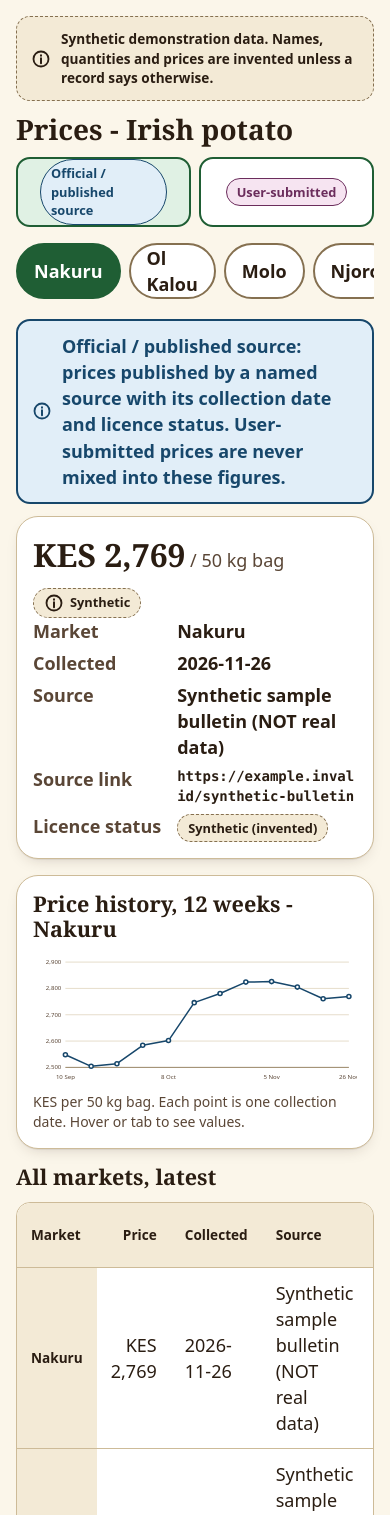
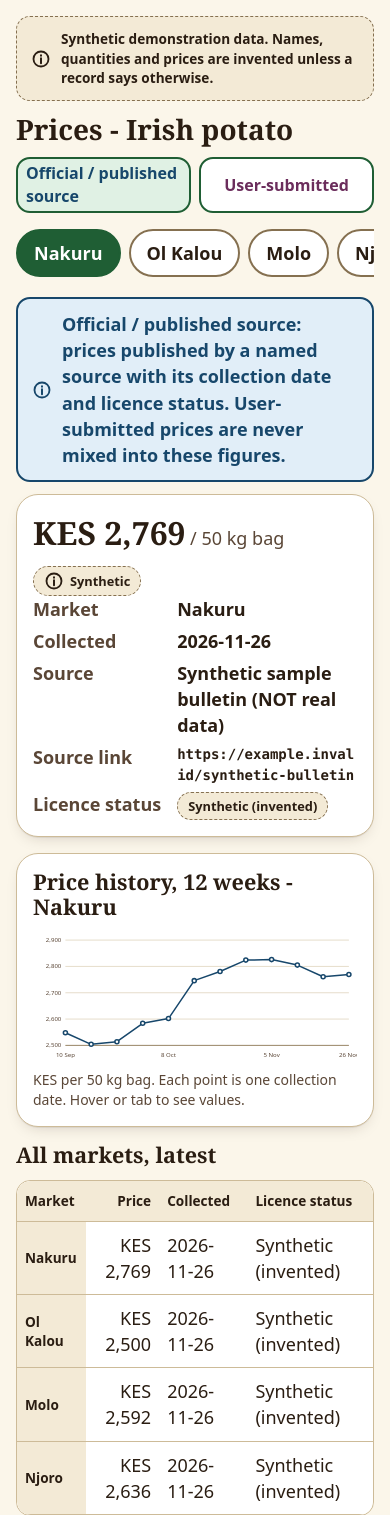
Before and after one commit to Victor-Wambua/freshroute, a Laravel app: page /prices in a window 390 px wide. Shown: the part 65-1580 px from the top of the page. Run offline with Laravel 12, Linux system fonts and the light colour scheme; data comes from the database, SQL or seed files in the repository; style sheets or scripts are compiled from the project's sources.

Commit message:
Collapse market filters and trim prices table on phones; add UX review

```diff
--- a/resources/css/app.css
+++ b/resources/css/app.css
@@ -202,3 +202,13 @@ dl.facts{display:grid;grid-template-columns:auto 1fr;gap:6px 16px;margin:0}dl.fa
 
 .brand{min-height:48px}
 .brand{min-width:48px}
+
+/* UX review */
+.tabs .badge{border:0;background:none;font-size:1rem;padding:0}
+.tabs a.btn{padding:0 8px}
+.more-filters{grid-column:1/-1;display:grid;gap:10px}
+.filter-toggle{display:none;grid-column:1/-1}
+@media(max-width:759px){.js .filter-toggle{display:inline-flex}.js .more-filters:not(.on){display:none}}
+@media(min-width:760px){.more-filters{grid-template-columns:repeat(3,1fr)}}
+@media(max-width:600px){.hide-sm{display:none}th,td{padding:10px 8px}}
+.chip.linkchip{white-space:nowrap}
--- a/resources/views/market/index.blade.php
+++ b/resources/views/market/index.blade.php
@@ -5,10 +5,13 @@
 <x-errors/>
 <form method="get" class="toolbar" role="search">
     <div><label for="q" class="sr">{{ __('ui.search') }}</label><input id="q" type="search" name="q" value="{{ $d['q'] ?? '' }}" placeholder="{{ __('ui.search_ph') }}"></div>
+    <button type="button" class="btn ghost sm filter-toggle" data-toggle="#more-filters" aria-expanded="false" aria-controls="more-filters">{{ __('ui.filter') }}</button>
+    <div class="more-filters @if(!empty($d['county']) || !empty($d['min_bags']) || !empty($d['grade']) || (($d['sort'] ?? 'harvest') !== 'harvest')) on @endif" id="more-filters">
     <div><label for="county" class="sr">{{ __('ui.county') }}</label><select id="county" name="county"><option value="">{{ __('ui.all_counties') }}</option>@foreach(config('freshroute.counties') as $c)<option @selected(($d['county'] ?? '') === $c)>{{ $c }}</option>@endforeach</select></div>
     <div><label for="min_bags" class="sr">{{ __('ui.min_bags') }}</label><input id="min_bags" type="number" min="1" name="min_bags" value="{{ $d['min_bags'] ?? '' }}" placeholder="{{ __('ui.min_bags') }}" inputmode="numeric"></div>
     <div><label for="sort" class="sr">{{ __('ui.sort') }}</label><select id="sort" name="sort">@foreach(['harvest','price_asc','price_desc','qty'] as $s)<option value="{{ $s }}" @selected(($d['sort'] ?? 'harvest') === $s)>{{ __('ui.sort_'.$s) }}</option>@endforeach</select></div>
     <fieldset style="border:0;padding:0;margin:0;grid-column:1/-1"><legend class="sr">{{ __('ui.grade') }}</legend><div class="chips">@foreach(['A','B','C'] as $g)<label class="chip" style="display:inline-flex;align-items:center;gap:8px;margin:0"><input type="checkbox" name="grade[]" value="{{ $g }}" @checked(in_array($g, $d['grade'] ?? []))> {{ __('ui.grade') }} {{ $g }}</label>@endforeach</div></fieldset>
+    </div>
     <button class="btn" type="submit">{{ __('ui.search') }}</button>
 </form>
 @if($ref)<p class="small muted"><x-origin :origin="$ref->origin"/> {{ __('ui.official_ref') }}: {{ \App\Support\Money::kes($ref->price_minor) }} ({{ $ref->market }}, {{ $ref->collected_on->toDateString() }})</p>@endif
--- a/resources/views/prices/index.blade.php
+++ b/resources/views/prices/index.blade.php
@@ -24,8 +24,8 @@
         <div class="card" style="margin-bottom:16px"><h2>{{ __('ui.history_12w') }} - {{ $market }}</h2>
             <x-price-chart :series="$series->map(fn($p) => ['label' => $p->collected_on->format('j M'), 'value' => $p->price_minor])->all()" :title="__('ui.history_12w').' - '.$market"/></div>
         <h2>{{ __('ui.all_markets') }}</h2>
-        <div class="tablewrap"><table><thead><tr><th scope="col">{{ __('ui.market') }}</th><th scope="col" class="numcol">{{ __('ui.price') }}</th><th scope="col">{{ __('ui.collected') }}</th><th scope="col">{{ __('ui.source') }}</th><th scope="col">{{ __('ui.licence') }}</th></tr></thead><tbody>
-        @foreach($latest as $m => $p)<tr><th scope="row">{{ $m }}</th><td class="numcol">{{ \App\Support\Money::kes($p->price_minor) }}</td><td>{{ $p->collected_on->toDateString() }}</td><td>{{ $p->source->name }}</td><td>{{ __('ui.licence_'.$p->licence_status) }}</td></tr>@endforeach
+        <div class="tablewrap"><table><thead><tr><th scope="col">{{ __('ui.market') }}</th><th scope="col" class="numcol">{{ __('ui.price') }}</th><th scope="col">{{ __('ui.collected') }}</th><th scope="col" class="hide-sm">{{ __('ui.source') }}</th><th scope="col">{{ __('ui.licence') }}</th></tr></thead><tbody>
+        @foreach($latest as $m => $p)<tr><th scope="row">{{ $m }}</th><td class="numcol">{{ \App\Support\Money::kes($p->price_minor) }}</td><td>{{ $p->collected_on->toDateString() }}</td><td class="hide-sm">{{ $p->source->name }}</td><td>{{ __('ui.licence_'.$p->licence_status) }}</td></tr>@endforeach
         </tbody></table></div>
     @else
         <div class="empty card"><x-icon name="chart"/><p>{{ __('ui.no_official_prices') }}</p></div>
```
Also changed, not shown: docs/UX-REVIEW.md (added, +16 -0 lines), 5 other files.
